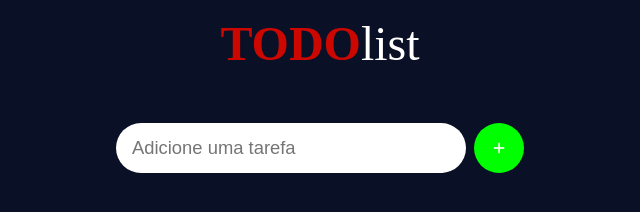
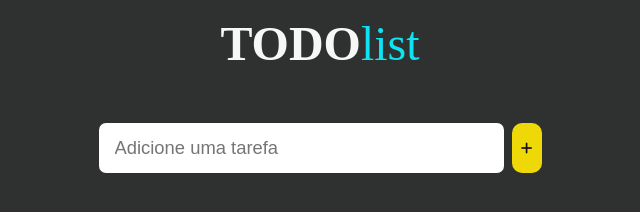
Before and after one commit to Luisbarbosa17/Lista-de-Tarefas, a plain HTML site: page index.html in a window 1280 px wide. Shown: the whole page, without its empty margins (320-960 px from the left). Drawn offline with Linux system fonts and the light colour scheme.

Commit message:
Update styles.css

```diff
--- a/styles.css
+++ b/styles.css
@@ -6,11 +6,12 @@
 
 body {
   height: 100%;
-  background-color: rgb(10, 16, 37);
+
+  background-color: rgb(47, 49, 49);
 }
 
 h1 {
-  color: #fff;
+  color: #0de3f2;
   font-size: 3rem;
   font-weight: 50;
   text-align: center;
@@ -18,7 +19,7 @@ h1 {
   font-family: 'Hind' sans-serif;
 }
 .titulo {
-  color: rgb(204, 7, 0);
+  color: rgb(246, 248, 247);
   text-transform: uppercase;
   font-weight: 800;
 }
@@ -34,8 +35,8 @@ h1 {
   outline: none;
   border: none;
   height: 50px;
-  border-radius: 25px;
-  width: 350px;
+  border-radius: 7px;
+  width: 405px;
   margin: 0.25rem;
   transition: .5s;
   font-size: 1.15rem;
@@ -46,13 +47,14 @@ h1 {
 }
 
 .add {
+
   outline: none;
   border: none;
   height: 50px;
-  border-radius: 25px;
-  width: 50px;
-  background-color: lime;
-  color: white;
+  border-radius: 10px;
+  width: 30px;
+  background-color: rgb(239, 216, 7);
+  color: rgb(16, 14, 14);
   cursor: pointer;
   transition: .5s;
   margin: 0.25rem;
@@ -69,7 +71,7 @@ h1 {
 
 .item {
   padding: 0.5rem;
-  border-bottom: 4px solid #fff;
+  border-bottom: 4px solid #3fe9ff;
   margin-bottom: 1.5rem;
 }
 
@@ -78,14 +80,14 @@ h1 {
   outline: none;
   border: none;
   color: #fff;
-  font-size: 1.4rem;
-  width: 245px;
+  font-size: 2.4rem;
+  width: 600px;
 }
 .editar {
   background: none;
   outline: none;
   border: none;
-  color: lime;
+  color:  rgb(239, 216, 7);
   font-size: 1.4rem;
   font-family: 'Hind', sans-serif;
   margin: 0.5rem;
@@ -96,8 +98,9 @@ h1 {
   background: none;
   outline: none;
   border: none;
-  color: rgb(208, 228, 33);
+  color: rgb(235, 65, 14);
   font-size: 1.4rem;
   font-family: 'Hind', sans-serif;
   cursor: pointer;
+
 }
```
